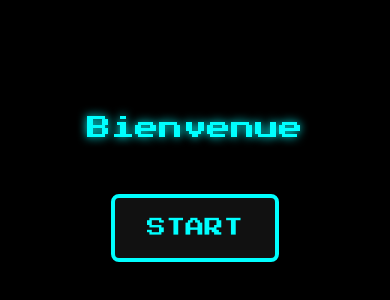
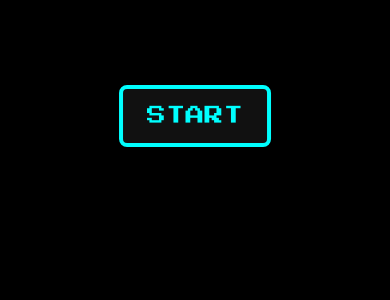
Before and after one commit to pwnt-squad/dyslexsnake, a SvelteKit app: page /main in a window 390 px wide. Shown: the part 236-536 px from the top of the page. Built offline with nearby package versions, Linux system fonts and the light colour scheme.

Commit message:
push main+form+fin

```diff
--- a/src/routes/form/+page.svelte
+++ b/src/routes/form/+page.svelte
@@ -2,6 +2,10 @@
 	import { goto } from '$app/navigation';
 	let nom = '';
 	let prenom = '';
+
+	// Messages
+	let erreur = '';      // pour le formulaire
+	let diceError = '';   // pour le mini-jeu de date / dé
 
 	// Téléphone roulette séquentielle
 	let digits = Array(10).fill(null);
@@ -15,7 +19,6 @@
 	let diceValue = null; // chiffre final du dé
 	let diceStep = 0; // position dans la date (0-7)
 	let diceRolling = false;
-	let erreur = '';
 	let diceFace = 0; // chiffre affiché sur le cube pendant animation
 	let diceAnim = false;
 
@@ -38,13 +41,22 @@
 
 	function stopPhone() {
 		if (intervalIdPhone) clearInterval(intervalIdPhone);
-		digits[currentIndex] = currentDigit;
-		currentIndex++;
-		if (currentIndex < digits.length) startPhone();
+
+		if (currentIndex < digits.length) {
+			digits[currentIndex] = currentDigit;
+			currentIndex++;
+		}
+
+		if (currentIndex < digits.length) {
+			startPhone();
+		}
 	}
 
 	// --- Dé 3D ---
 	function rollDice3D() {
+		// Dès qu'on clique, on efface le message Game Over
+		diceError = '';
+
 		if (diceStep >= 8) return;
 		diceRolling = true;
 		diceAnim = true;
@@ -61,17 +73,42 @@
 	}
 
 	function validateDice() {
-		if (diceValue === null) return;
+		if (diceValue === null || diceError) return;
 		const positions = [0,1,3,4,6,7,8,9];
 		let arr = dateField.split('');
 		arr[positions[diceStep]] = diceValue;
 		dateField = arr.join('');
 		diceStep++;
 		diceValue = null;
+
+		checkDateProgressive(); // contrôle progressif
 	}
 
-	function relaunchDice() {
-		rollDice3D();
+	// --- Contrôle progressif de la date ---
+	function checkDateProgressive() {
+		const today = new Date();
+		const currentYear = today.getFullYear().toString(); // ex: '2025'
+		const arr = dateField.split('');
+
+		// Vérifier jour
+		if (arr[0] !== ' ' && Number(arr[0]) > 3) return gameOver();
+		if (arr[1] !== ' ' && arr[0] === '3' && Number(arr[1]) > 1) return gameOver();
+
+		// Vérifier mois
+		if (arr[3] !== ' ' && Number(arr[3]) > 1) return gameOver();
+		if (arr[4] !== ' ' && arr[3] === '1' && Number(arr[4]) > 2) return gameOver();
+
+		// Vérifier année
+		for (let i = 6; i <= 9; i++) {
+			if (arr[i] !== ' ' && Number(arr[i]) > Number(currentYear[i-6])) {
+				return gameOver();
+			}
+		}
+	}
+
+	function gameOver() {
+		resetDate();
+		diceError = 'GAME\nOVER\n!'; // multi-lignes
 	}
 
 	// --- Reset complet ---
@@ -81,6 +118,7 @@
 		resetPhone();
 		resetDate();
 		erreur = '';
+		diceError = '';
 	}
 
 	function resetDate() {
@@ -95,6 +133,7 @@
 	// --- Soumission formulaire ---
 	function handleSubmit() {
 		erreur = '';
+		diceError = '';
 		const regexNomPrenom = /^[^0-9]+$/;
 
 		if (!nom || !prenom || digits.includes(null) || dateField.includes(' ')) {
@@ -147,7 +186,6 @@
 		position: relative;
 	}
 
-	/* Masquer scrollbar */
 	.wrapper::-webkit-scrollbar { display: none; }
 	.wrapper { -ms-overflow-style: none; scrollbar-width: none; }
 
@@ -199,13 +237,19 @@
 		width: 80px;
 		height: 80px;
 		background: #000;
-		color: #00ff00;
 		display: flex;
 		justify-content: center;
 		align-items: center;
-		font-size: 2rem;
+		font-size: 1.2rem;
+		text-align: center;
 		border: 2px solid #00ff00;
+		padding: 0.2rem;
+		box-sizing: border-box;
+		word-break: break-word;
+		white-space: pre-line; /* pour afficher les sauts de ligne */
+		color: #00ff00;
 	}
+	.face-error { color: #ff3d00; } /* couleur rouge pour Game Over */
 	.face1 { transform: rotateY(0deg) translateZ(40px); }
 	.face2 { transform: rotateY(90deg) translateZ(40px); }
 	.face3 { transform: rotateY(180deg) translateZ(40px); }
@@ -213,11 +257,10 @@
 	.face5 { transform: rotateX(90deg) translateZ(40px); }
 	.face6 { transform: rotateX(-90deg) translateZ(40px); }
 
-	/* Div hors écran */
 	.hidden-div {
 		position: absolute;
-		top: 2rem;           /* même niveau que le formulaire */
-		left: calc(100% + 50px); /* complètement hors écran */
+		top: 2rem;
+		left: calc(100% + 50px);
 		width: 250px;
 		height: 250px;
 		background: #222;
@@ -246,20 +289,19 @@
 		<div class="dice-container">
 			<div class="dice-box">
 				<div class="dice-cube" style="transform: rotateX({diceAnim ? Math.random()*720 : 0}deg) rotateY({diceAnim ? Math.random()*720 : 0}deg);">
-					<div class="face face1">{diceFace}</div>
-					<div class="face face2">{(diceFace+1)%10}</div>
-					<div class="face face3">{(diceFace+2)%10}</div>
-					<div class="face face4">{(diceFace+3)%10}</div>
-					<div class="face face5">{(diceFace+4)%10}</div>
-					<div class="face face6">{(diceFace+5)%10}</div>
+					<div class="face face1" class:face-error={diceError}>{diceError || diceFace}</div>
+					<div class="face face2" class:face-error={diceError}>{diceError || (diceFace+1)%10}</div>
+					<div class="face face3" class:face-error={diceError}>{diceError || (diceFace+2)%10}</div>
+					<div class="face face4" class:face-error={diceError}>{diceError || (diceFace+3)%10}</div>
+					<div class="face face5" class:face-error={diceError}>{diceError || (diceFace+4)%10}</div>
+					<div class="face face6" class:face-error={diceError}>{diceError || (diceFace+5)%10}</div>
 				</div>
 			</div>
 		</div>
 
 		<div class="dice-buttons">
 			<button type="button" on:click={rollDice3D} disabled={diceStep >= 8}>Lancer Dé</button>
-			<button type="button" on:click={validateDice} disabled={diceValue === null}>Valider</button>
-			<button type="button" on:click={relaunchDice} disabled={diceStep >= 8}>Relancer Dé</button>
+			<button type="button" on:click={validateDice} disabled={diceValue === null || diceError}>Valider</button>
 		</div>
 
 		<label>Téléphone</label>
--- a/src/routes/main/+page.svelte
+++ b/src/routes/main/+page.svelte
@@ -3,67 +3,69 @@
 </script>
 
 <style>
-	/* Style global rétro */
     :global(html, body) {
         margin: 0;
         padding: 0;
         height: 100%;
+        font-family: 'Press Start 2P', monospace;
+        overflow: hidden;
         background: #000;
-		font-family: 'Press Start 2P', monospace;
-		color: #0ff;
+    }
+
+    /* Fond avec ton image locale */
+    .main-bg {
+        position: fixed;
+        top: 0;
+        left: 0;
+        width: 100%;
+        height: 100%;
+        background: url('/retro-gaming.jpg') center/cover no-repeat;
+        background-color: red; /* pour test */
+	z-index: -1;
     }
 
     .container {
         display: flex;
-		flex-direction: column;
         justify-content: center;
-		align-items: center;
+        align-items: flex-start;
         height: 100vh;
-		text-align: center;
-		padding: 1rem;
+        position: relative;
     }
 
-	h1 {
-		font-size: 2rem;
-		margin-bottom: 3rem;
-		text-shadow: 0 0 10px #0ff;
-	}
-
+    /* Bouton Start placé sur l'écran de la console */
     .start-btn {
+        position: absolute;
+        top: 38%;       /* Ajustable selon ton image pour centrer le bouton sur l'écran */
+        left: 50%;
+        transform: translateX(-50%);
         font-size: 1.5rem;
-		padding: 1.2rem 2.5rem;
+        padding: 1rem 2rem;
         background: #111;
         color: #0ff;
         border: 4px solid #0ff;
+        border-radius: 8px;
+        cursor: pointer;
+        text-transform: uppercase;
         text-decoration: none;
-		border-radius: 8px;
-		text-transform: uppercase;
+        text-align: center;
         transition: 0.15s ease-in-out;
-		cursor: pointer;
     }
 
     .start-btn:hover {
-		transform: scale(1.08);
+        transform: translateX(-50%) scale(1.08);
         box-shadow: 0 0 15px #0ff;
     }
 
-	/* Responsive */
     @media (max-width: 600px) {
-		h1 {
-			font-size: 1.5rem;
-		}
-
         .start-btn {
             font-size: 1.2rem;
-			padding: 1rem 2rem;
+            padding: 0.8rem 1.5rem;
         }
     }
 </style>
 
+<div class="main-bg"></div>
+
 <div class="container">
-	<h1>Bienvenue</h1>
-
-	<a href="/form" class="start-btn">
-		Start
-	</a>
+    <a href="/form" class="start-btn">Start</a>
 </div>
```
Also changed, not shown: static/retro-gaming.jpg (added). Lines whose indentation alone changed are shown as unchanged.
